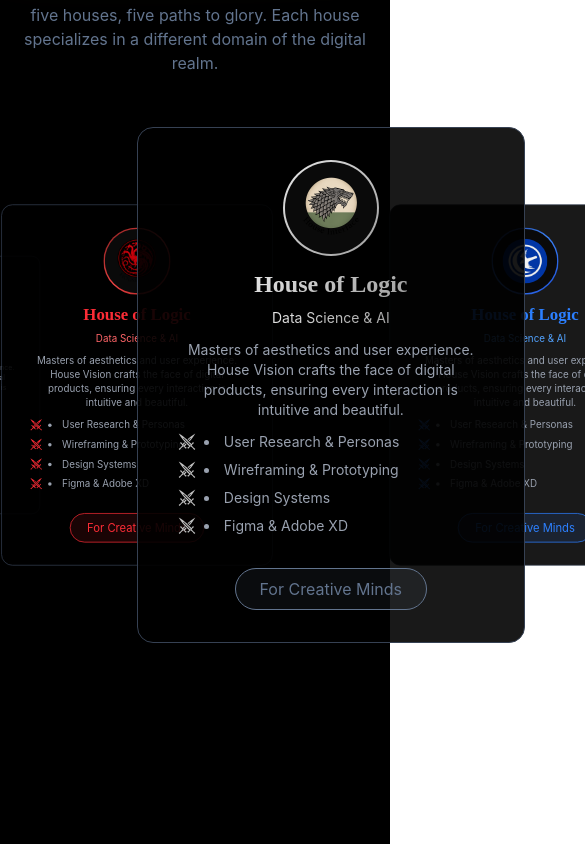
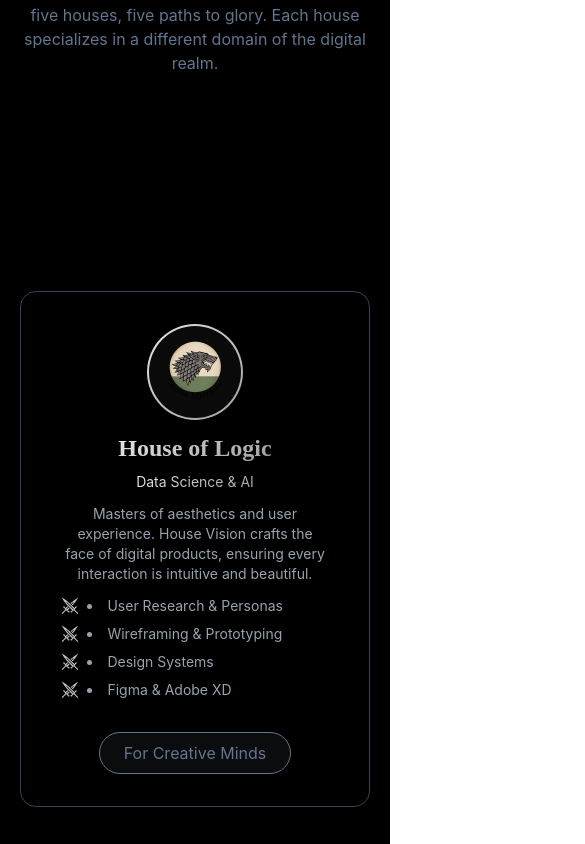
Before and after one commit to mouiz-youb/GephyraBootcamp-website, a React (Vite) app: page / in a window 390 px wide. Shown: the part 1980-2824 px from the top of the page, 585 px wide, since content can reach past the window. Built offline with nearby package versions, Linux system fonts and the light colour scheme.

Commit message:
fixed the Houses card for mobile screen

```diff
--- a/src/components/HousesCard.tsx
+++ b/src/components/HousesCard.tsx
@@ -20,7 +20,8 @@ interface HousesCardProps {
 }
 const HousesCard:React.FC<HousesCardProps> = ({ houseImage, houseName , houseDomain, houseDesc, housList, ForHous, houseColor ,houseNameColor ,houseDomainColor , ForHousClassName , cardGroup, borderColor , variants, animate }) => {
   return (
-    <motion.div variants={variants} animate={animate}  initial="center"  transition={{ duration: 0.5 }} className={` absolute w-full  md:w-1/3 top-0 left-[35%] bg-black/90 flex justify-center cursor-pointer items-center flex-col gap-3 border border-gray-700 px-5 py-8 rounded-2xl  ${cardGroup} group  `}>
+    <motion.div variants={variants} animate={animate}  initial="center"  transition={{ duration: 0.5 }}
+    className={` absolute w-9/10  md:w-1/3 md:top-0 md:left-[35%] bg-black/90 flex justify-center cursor-pointer items-center flex-col gap-3 border border-gray-700 px-5 py-8 rounded-2xl  ${cardGroup} group  `}>
       <div className={`flex justify-center items-center w-24 h-24 ${borderColor}   rounded-full `}>
         <img src={houseImage} alt={houseName} className="w-16 h-16 rounded-full " />
       </div>
@@ -47,3 +48,35 @@ const HousesCard:React.FC<HousesCardProps> = ({ houseImage, houseName , houseDom
 }
 
 export default HousesCard
+
+
+
+
+
+//    const cardvariants = {
+//     left: {
+//       x: "-100%",
+//       scale: 0.5,
+//       zIndex: 1,
+//     },
+//     left1: {
+//       x: "-50%",
+//       scale: 0.7,
+//       zIndex: 2,
+//     },
+//     left2: {
+//       x: "0",
+//       scale: 1,
+//       zIndex: 5,
+//     },
+//     left3: {
+//       x: "50%",
+//       scale: 0.7,
+//       zIndex: 2,
+//     },
+//     left4: {
+//       x: "100%",
+//       scale: 0.5,
+//       zIndex: 1,
+//     },
+//   };
--- a/src/components/HousesCartDescriptions.tsx
+++ b/src/components/HousesCartDescriptions.tsx
@@ -4,8 +4,7 @@ import HouseVesion from "../images/HouseVesion.png"
 import HouseArryn from "../images/HouseArryn.jpg"
 import HouseTargaryen from "../images/HouseTyrell.jpg"
 import HousesCard from "./HousesCard"
-import {motion} from "framer-motion"
-import { useState } from "react"
+import { useState , useEffect } from "react"
 import "../index.css"
 function HousesCartDescriptions() {
     const houseDetails = [
@@ -89,33 +88,80 @@ function HousesCartDescriptions() {
     });
   };
   const positions = ["left", "left1", "left2", "left3", "left4"];
+  // Add a state to detect mobile
+const [isMobile, setIsMobile] = useState(window.innerWidth < 768);
+
+// Update isMobile on resize
+useEffect(() => {
+  const handleResize = () => setIsMobile(window.innerWidth < 768);
+  window.addEventListener("resize", handleResize);
+  return () => window.removeEventListener("resize", handleResize);
+}, []);
+
 const cardvariants = {
   left: {
-      x: "-100%",
+    x: isMobile ? 0 : "-100%",
+    y: isMobile ? "-100%" : 0, // Stacked above
     scale: 0.5,
     zIndex: 1,
+   opacity: isMobile?0:1, // Hide the far ones on mobile to save space
   },
   left1: {
-      x: "-50%",
-      scale: 0.7,
+    x: isMobile ? 0 : "-50%",
+    y: isMobile ? "-40%" : 0,
+    scale: 0.8,
     zIndex: 2,
+   opacity: isMobile?0:1,
   },
-    left2: {
-      x: "0",
+  left2: { // CENTER / ACTIVE CARD
+    x: 0,
+    y: 0,
     scale: 1,
     zIndex: 5,
+    opacity: 1,
   },
   left3: {
-      x: "50%",
-      scale: 0.7,
+    x: isMobile ? 0 : "50%",
+    y: isMobile ? "40%" : 0,
+    scale: 0.8,
     zIndex: 2,
+   opacity: isMobile?0:1,
   },
   left4: {
-      x: "100%",
+    x: isMobile ? 0 : "100%",
+    y: isMobile ? "100%" : 0, // Stacked below
     scale: 0.5,
     zIndex: 1,
+    opacity: isMobile?0:1,
   },
 };
+//    const cardvariants = {
+//     left: {
+//       x: "-100%",
+//       scale: 0.5,
+//       zIndex: 1,
+//     },
+//     left1: {
+//       x: "-50%",
+//       scale: 0.7,
+//       zIndex: 2,
+//     },
+//     left2: {
+//       x: "0",
+//       scale: 1,
+//       zIndex: 5,
+//     },
+//     left3: {
+//       x: "50%",
+//       scale: 0.7,
+//       zIndex: 2,
+//     },
+//     left4: {
+//       x: "100%",
+//       scale: 0.5,
+//       zIndex: 1,
+//     },
+//   };
   return (
     <div className="w-full flex justify-center    items-center flex-col gap-3 bg-black py-7 border-t border-gold">
         <header className="w-full flex justify-center items-center flex-col gap-3 ">
@@ -129,7 +175,7 @@ function HousesCartDescriptions() {
                 </p>
             </div>
         </header>
-        <div className="w-full relative h-screen flex px-6 mt-10 justify-center items-center flex-col gap-6 md:grid md:grid-cols-3">
+        <div className={`w-full relative h-screen flex px-6 mt-10 justify-center items-center  gap-6 md:grid md:grid-cols-3 ${isMobile ? "h-[600px]" : "h-[500px]"}`}>
             {
                 houseDetails.map((house,index)=>(
                     <HousesCard
@@ -143,11 +189,11 @@ function HousesCartDescriptions() {
                         houseName={house.houseName}
                         houseDomain={house.houseDomain}
                         houseDesc={house.houseDesc}
-                        animate={positions[positionIndex[index]]}
-                        variants={cardvariants}
                         housList={house.housList}
                         ForHous={house.ForHous}
                         houseColor={house.houseColor}
+                        animate={positions[positionIndex[index]]}
+                        variants={cardvariants}
                     />
                 ))
             }
@@ -156,7 +202,7 @@ function HousesCartDescriptions() {
         <div className="w-full flex justify-center items-center ">
             <button
             onClick={handeleNext}
-            className=" px-8 py-3 border-2 border-gold cursor-pointer  text-gold font-bold rounded-full hover:bg-gold hover:text-black transition-all duration-300 active:scale-95"
+            className=" z-50 px-8 py-3 border-2 border-gold cursor-pointer  text-gold font-bold rounded-full hover:bg-gold hover:text-black transition-all duration-300 active:scale-95"
         >
             REVOLVE THE HOUSES
         </button>
```
Lines whose indentation alone changed are shown as unchanged.
